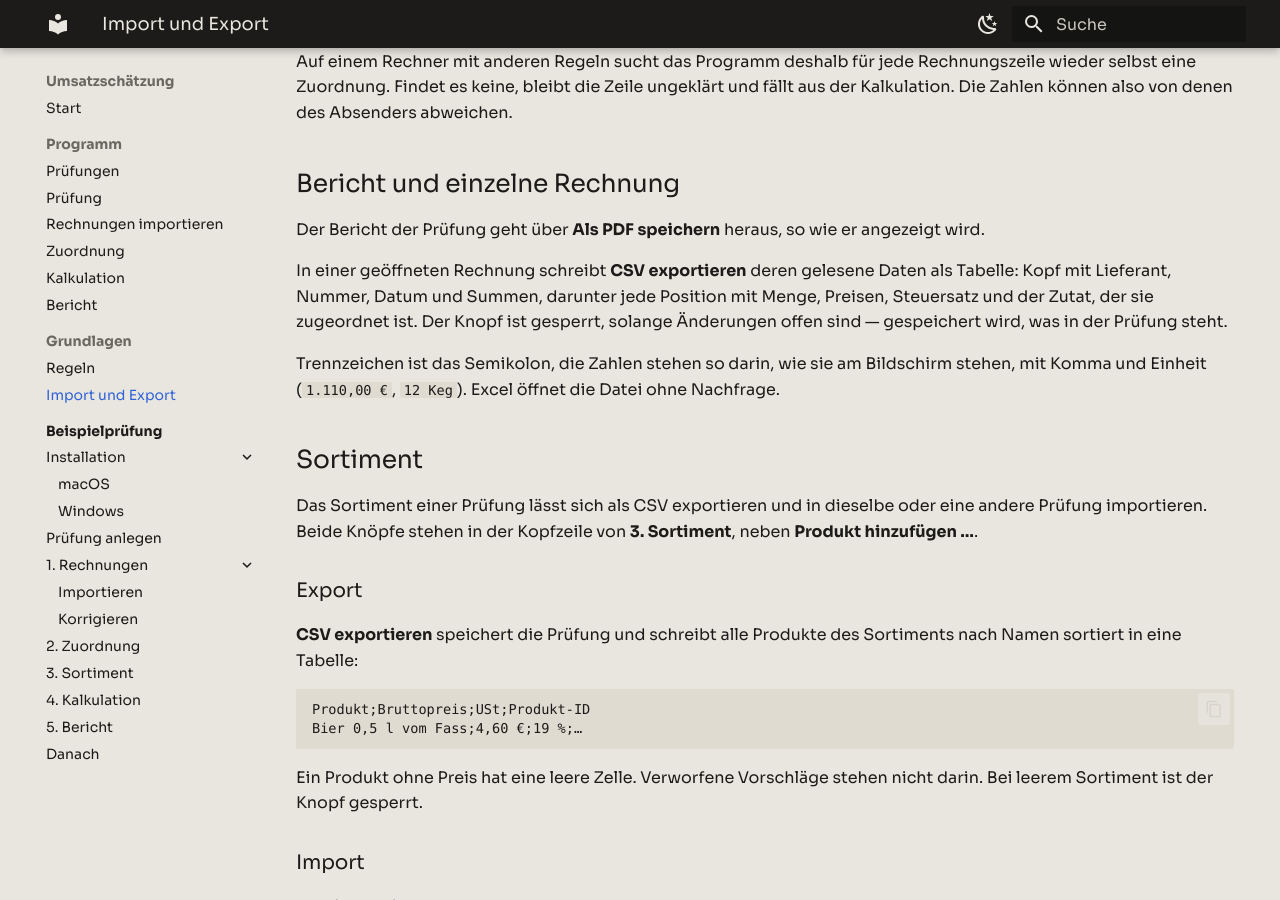
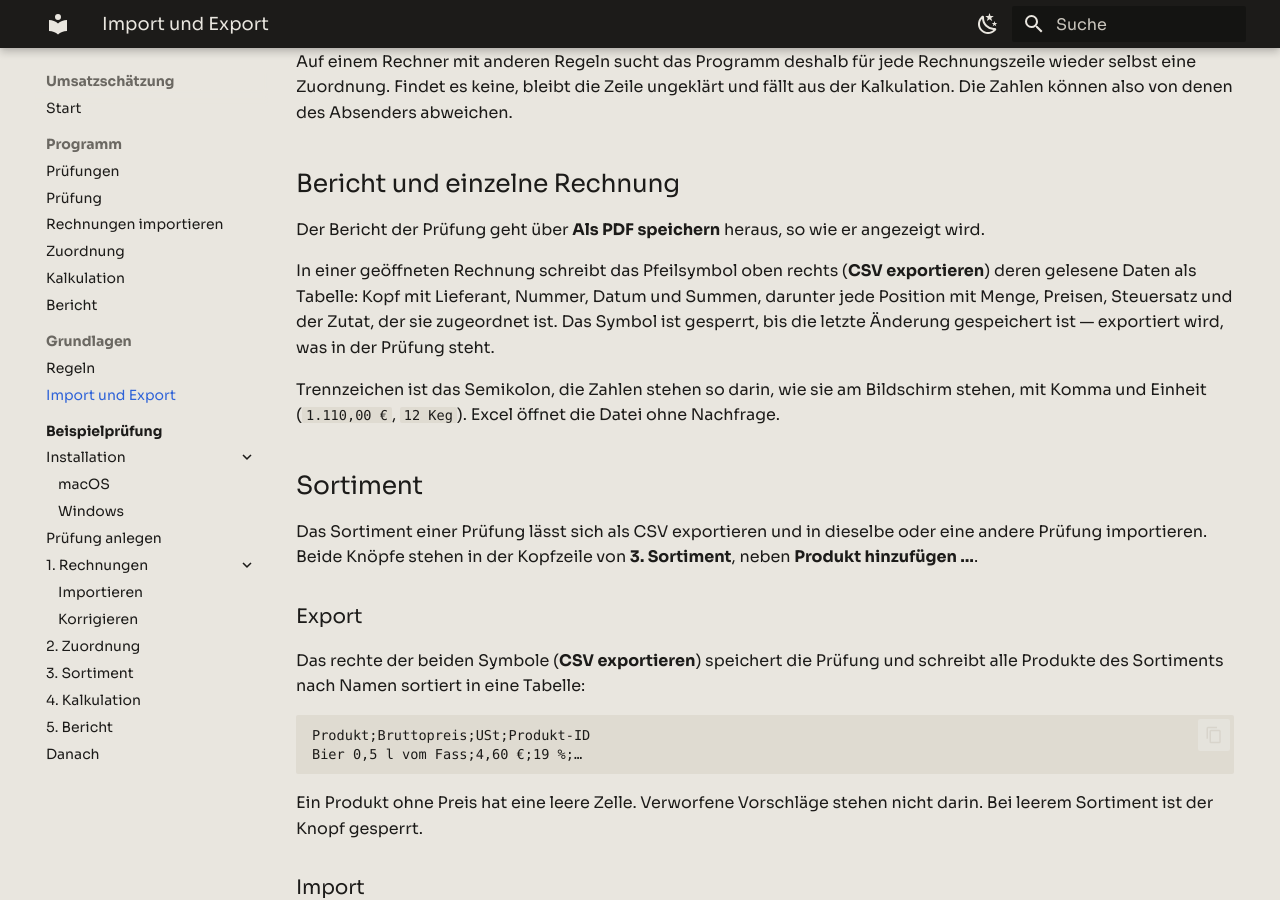
Before and after one commit to rotmanjanez/Umsatzschaetzung, an MkDocs documentation site: the page built from web/docs/pages/import-export.md, in a window 1280 px wide and 900 px high, scrolled down 484 px. Built offline with MkDocs 1.6.1 and Material for MkDocs 9.7.7, drawn with Linux system fonts in a browser that asks for light colours; the version menu is left out.

Commit message:
save invoice edits as they are made and accept with a checkmark that closes the window
The invoice window loses its save button: every edit is stored once it
settles, and storing takes back an earlier review. The checkmark marks
the invoice as reviewed. CSV export becomes an icon as well.

Co-Authored-By: Claude Opus 5.5 (1M context) <noreply@anthropic.com>

````diff
--- a/web/docs/pages/import-export.md
+++ b/web/docs/pages/import-export.md
@@ -26,11 +26,12 @@ Absenders abweichen.
 Der Bericht der Prüfung geht über **Als PDF speichern** heraus, so wie er
 angezeigt wird.
 
-In einer geöffneten Rechnung schreibt **CSV exportieren** deren gelesene Daten
-als Tabelle: Kopf mit Lieferant, Nummer, Datum und Summen, darunter jede
-Position mit Menge, Preisen, Steuersatz und der Zutat, der sie zugeordnet ist.
-Der Knopf ist gesperrt, solange Änderungen offen sind — gespeichert wird, was
-in der Prüfung steht.
+In einer geöffneten Rechnung schreibt das Pfeilsymbol oben rechts
+(**CSV exportieren**) deren gelesene Daten als Tabelle: Kopf mit Lieferant,
+Nummer, Datum und Summen, darunter jede Position mit Menge, Preisen,
+Steuersatz und der Zutat, der sie zugeordnet ist. Das Symbol ist gesperrt,
+bis die letzte Änderung gespeichert ist — exportiert wird, was in der Prüfung
+steht.
 
 Trennzeichen ist das Semikolon, die Zahlen stehen so darin, wie sie am
 Bildschirm stehen, mit Komma und Einheit (`1.110,00 €`, `12 Keg`). Excel öffnet
@@ -44,7 +45,7 @@ eine andere Prüfung importieren. Beide Knöpfe stehen in der Kopfzeile von
 
 ### Export
 
-**CSV exportieren** speichert die Prüfung und schreibt alle Produkte des
+Das rechte der beiden Symbole (**CSV exportieren**) speichert die Prüfung und schreibt alle Produkte des
 Sortiments nach Namen sortiert in eine Tabelle:
 
 ```
````
Also changed, not shown: web/docs/pages/guide/korrektur.md (+8 -11 lines), web/docs/pages/rechnungen.md (+7 -2 lines), 4 other files.
